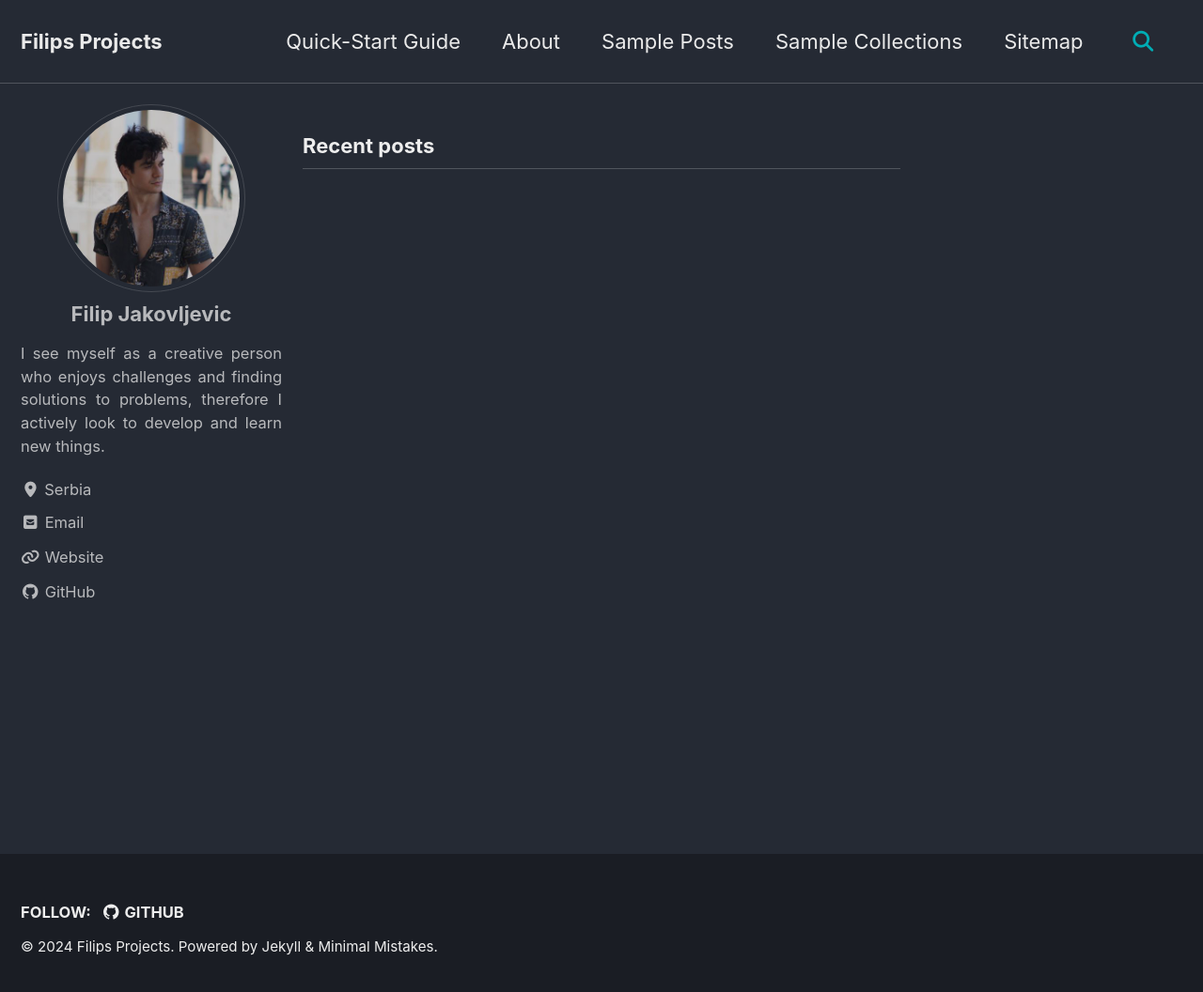
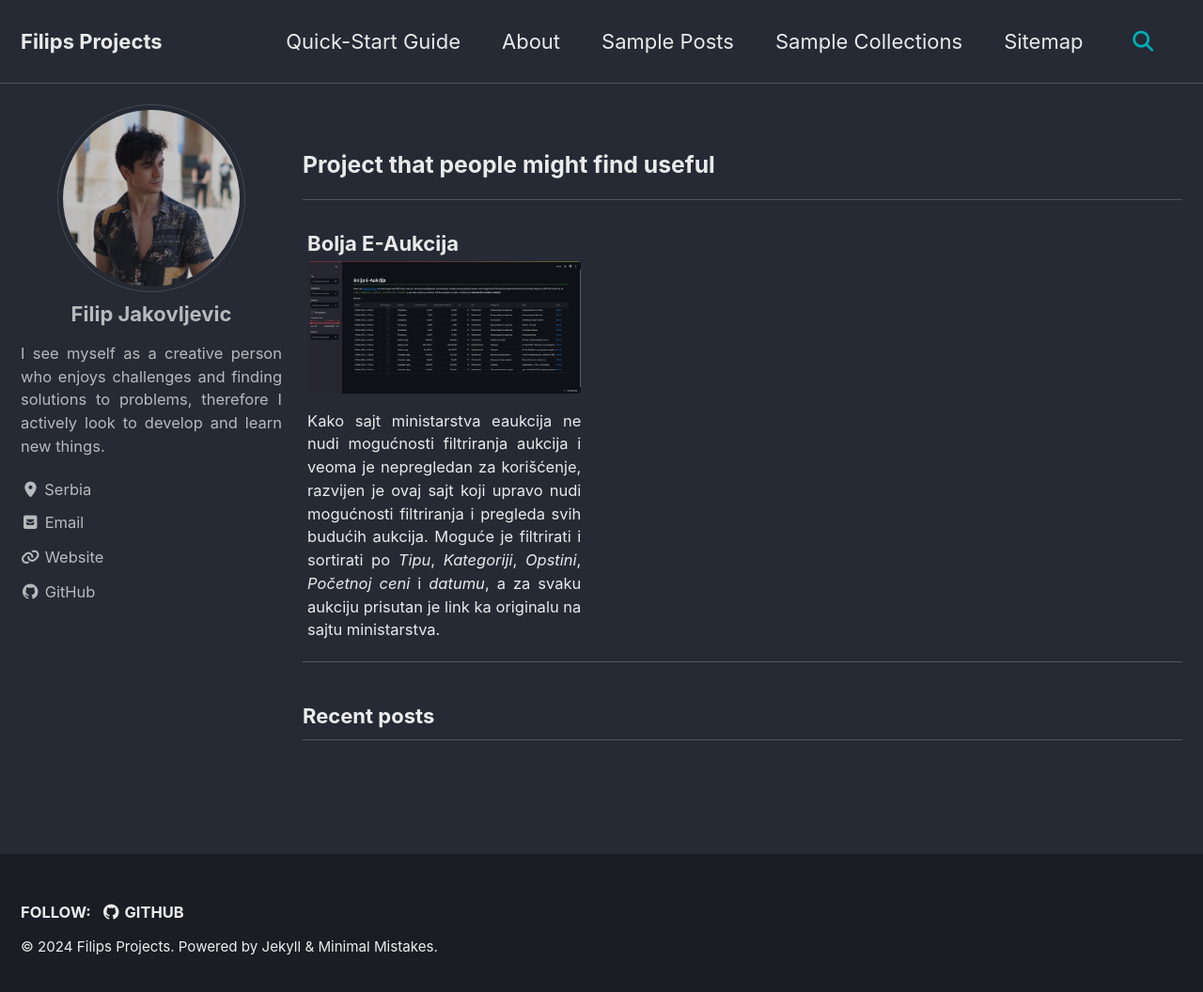
Before and after one commit to FJakovljevic/FJakovljevic.github.io, a Jekyll site: the page built from index.html, in a window 1280 px wide and 1064 px high. Shown: the top 1056 px of the window at 94% size. Built offline with Jekyll 4.4.1, drawn with Linux system fonts in a browser that asks for light colours; cached includes are drawn as plain includes; the list of posts is cut into pages by our own code.

Commit message:
chore: first project teaser

```diff
--- a/_includes/feature_row
+++ b/_includes/feature_row
@@ -7,21 +7,24 @@
 <div class="feature__wrapper">
 
   {% for f in feature_row %}
+
+    {% if f.url %} <a href="{{ f.url | relative_url }}" class="no-decoration">{% endif %}
+
       <div class="feature__item{% if include.type %}--{{ include.type }}{% endif %}">
         <div class="archive__item">
+
+          <div class="archive__item-body">
+            {% if f.title %}
+            <h2 class="archive__item-title">{{ f.title }}</h2>
+            {% endif %}
+
             {% if f.image_path %}
             <div class="archive__item-teaser">
-            <img src="{{ f.image_path | relative_url }}"
-                 alt="{% if f.alt %}{{ f.alt }}{% endif %}">
+              <img src="{{ f.image_path | relative_url }}" alt="{% if f.alt %}{{ f.alt }}{% endif %}">
               {% if f.image_caption %}
               <span class="archive__item-caption">{{ f.image_caption | markdownify | remove: "<p>" | remove: "</p>" }}</span>
               {% endif %}
             </div>
-        {% endif %}
-
-        <div class="archive__item-body">
-          {% if f.title %}
-            <h2 class="archive__item-title">{{ f.title }}</h2>
             {% endif %}
 
             {% if f.excerpt %}
@@ -30,12 +33,13 @@
             </div>
             {% endif %}
 
-          {% if f.url %}
-            <p><a href="{{ f.url | relative_url }}" class="btn {{ f.btn_class }}">{{ f.btn_label | default: site.data.ui-text[site.locale].more_label | default: "Learn More" }}</a></p>
-          {% endif %}
+
           </div>
         </div>
       </div>
+
+    {% if f.url %}</a>{% endif %}
+
   {% endfor %}
 
 </div>
--- a/_sass/minimal-mistakes/_archive.scss
+++ b/_sass/minimal-mistakes/_archive.scss
@@ -244,7 +244,7 @@
   border-bottom: 1px solid $border-color;
 
   .archive__item-title {
-    margin-bottom: 0;
+    margin-bottom: 0.25em;
   }
 }
 
@@ -425,7 +425,7 @@
 .archive {
   .feature__wrapper {
     .archive__item-title {
-      margin-top: 0.25em;
+      margin-top: 0.5em;
       font-size: 1em;
     }
   }
--- a/_sass/minimal-mistakes/_base.scss
+++ b/_sass/minimal-mistakes/_base.scss
@@ -65,6 +65,7 @@ small,
 
 p {
   margin-bottom: 1.3em;
+  text-align: justify;
 }
 
 u,
@@ -337,3 +338,12 @@ input[type="submit"],
   -webkit-transition: $global-transition;
   transition: $global-transition;
 }
+
+.no-decoration {
+  text-decoration: none; /* Remove underline */
+  color: inherit; /* Inherit the text color from parent elements */
+}
+
+.no-decoration:visited {
+  color: inherit; /* Ensure visited links don't change color */
+}
--- a/_sass/minimal-mistakes/_sidebar.scss
+++ b/_sass/minimal-mistakes/_sidebar.scss
@@ -183,7 +183,6 @@
 
 .author__bio {
   margin: 0;
-  text-align: justify;
 
   @include breakpoint($large) {
     margin-top: 10px;
--- a/_sass/minimal-mistakes/_variables.scss
+++ b/_sass/minimal-mistakes/_variables.scss
@@ -149,7 +149,7 @@ $medium: 768px !default;
 $medium-wide: 900px !default;
 $large: 1024px !default;
 $x-large: 1280px !default;
-$max-width: $x-large !default;
+$max-width: 100% !default;
 
 /*
    Grid
--- a/index.html
+++ b/index.html
@@ -1,4 +1,19 @@
 ---
 layout: home
+classes: wide
 author_profile: true
+
+feature_row:
+  - image_path: /assets/images/eaukcija-teaser.png
+    alt: "slika sajta eaukcije"
+    title: "Bolja E-Aukcija"
+    excerpt: "Kako sajt ministarstva eaukcija ne nudi mogućnosti filtriranja aukcija i veoma je nepregledan za korišćenje, razvijen je ovaj sajt koji upravo nudi mogućnosti filtriranja i pregleda svih budućih aukcija. Moguće je filtrirati i sortirati po _Tipu_, _Kategoriji_, _Opstini_, _Početnoj ceni_ i _datumu_, a za svaku aukciju prisutan je link ka originalu na sajtu ministarstva."
+    url: "/docs/configuration/"
+    btn_class: "btn--primary"
+    btn_label: "Istrazi"
 ---
+
+<h3>Project that people might find useful</h3>
+<hr>
+
+{% include feature_row %}
```
Also changed, not shown: assets/images/eaukcija-teaser.png (added). Lines whose indentation alone changed are shown as unchanged.
